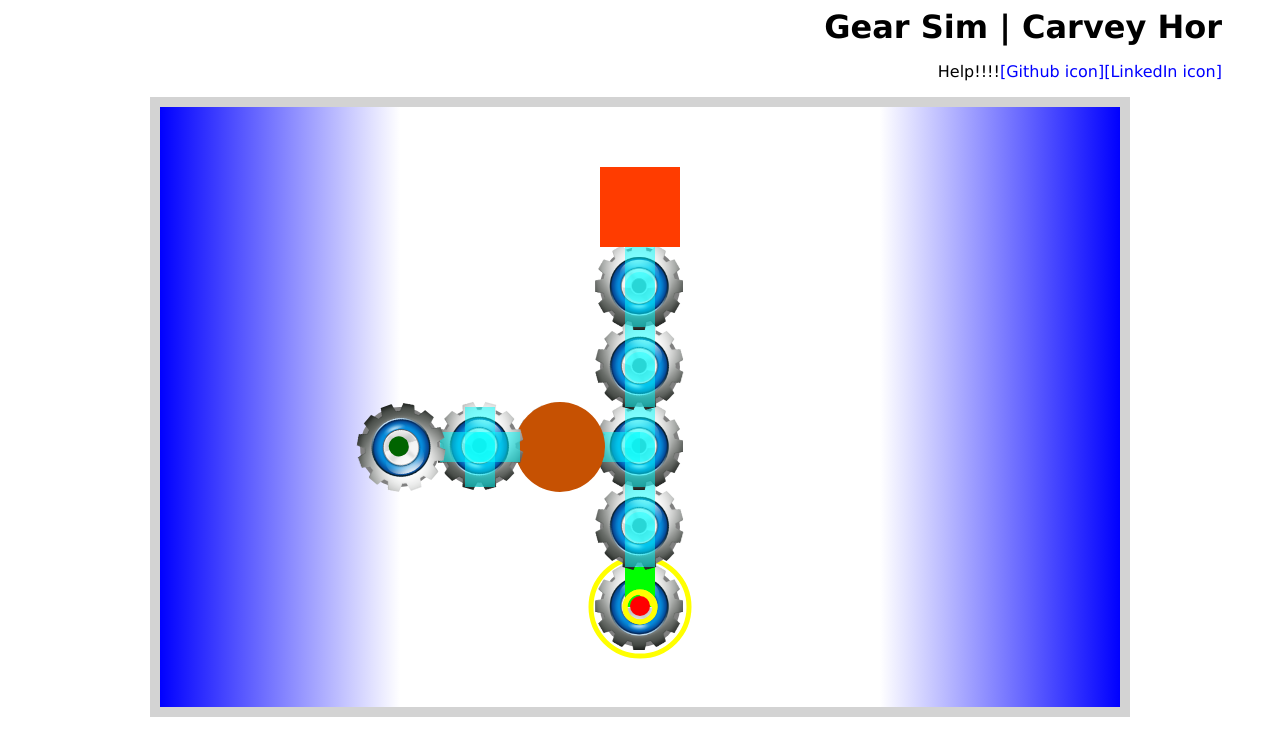
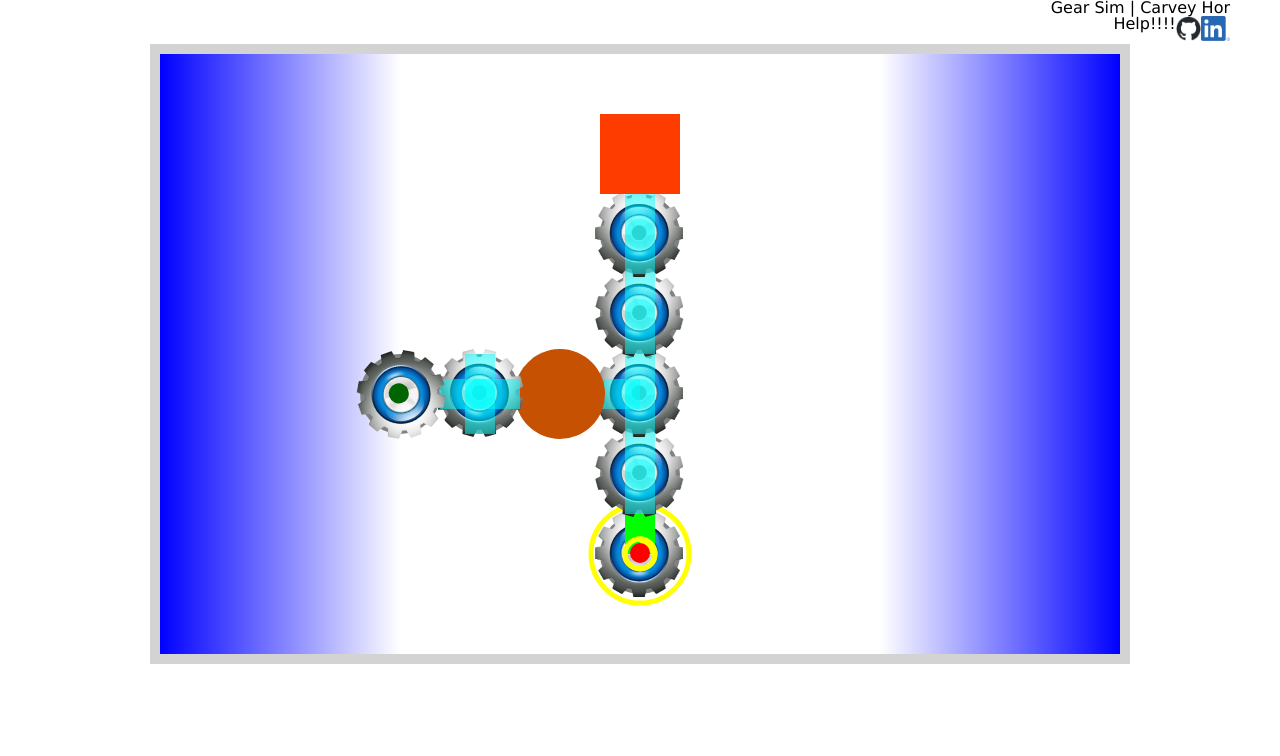
Before and after one commit to carveyh/gear-game-project, a website built with webpack: page index.html in a window 1280 px wide. Built offline with nearby package versions, Linux system fonts and the light colour scheme.

Commit message:
CSS Styling

```diff
--- a/index.html
+++ b/index.html
@@ -16,15 +16,9 @@
 		</div>
 		<div class="header-row">
 			<ul>
-				<li>
-					<ul id="spoilers-container">
-						<!-- <li id="spoilers-marker">Hover for spoilers :) &nbsp; </li> -->
-						<!-- <li id="spoilers">u,i,o,space &nbsp; </li> -->
-					</ul>
-				</li>
 				<li id="game-dialogue"></li>
-				<li><a href="https://github.com/carveyh/gear-game-project">[Github icon]</a></li>
-				<li><a href="https://www.linkedin.com/in/carvey-hor">[LinkedIn icon]</a></li>
+				<li><a href="https://github.com/carveyh/gear-game-project"><img id="github" src="./images/github-mark.png" alt="Github"></a></li>
+				<li><a href="https://www.linkedin.com/in/carvey-hor"><img id="linkedin" src="./images/LI-In-Bug.png" alt=""></a></li>
 			</ul>
 		</div>
 	</header>
--- a/src/index.scss
+++ b/src/index.scss
@@ -1,3 +1,4 @@
+@import "./styles/reset.scss";
 @import "./styles/canvas.scss";
 
 // //Apply a reset.css
@@ -13,6 +14,7 @@ header {
 	}
 
 }
+
 
 
 
@@ -39,9 +41,12 @@ header h1 {
 	justify-content: flex-end;
 }
 
-#game-canvas {
-	border: $border-style;
+#github, #linkedin {
+	width: auto;
+	height: 25px;
 }
+
+// //Body
 
 #all-container {
 	display: flex;
@@ -49,22 +54,6 @@ header h1 {
 	justify-content: space-around;
 }
 
-// #spoilers-marker {
-
-// }
-
-#spoilers-container {
-	display: flex;
-	flex-direction: column;
+#game-canvas {
+	border: $border-style;
 }
-
-#spoilers {
-	display: none;
-}
-
-#spoilers-marker:hover + #spoilers {
-	display: inline;
-	position: absolute;
-	right: 500px;
-	color: red;
-}
--- /dev/null
+++ b/src/styles/reset.scss
@@ -0,0 +1,48 @@
+/* http://meyerweb.com/eric/tools/css/reset/
+   v2.0 | 20110126
+   License: none (public domain)
+*/
+
+html, body, div, span, applet, object, iframe,
+h1, h2, h3, h4, h5, h6, p, blockquote, pre,
+a, abbr, acronym, address, big, cite, code,
+del, dfn, em, img, ins, kbd, q, s, samp,
+small, strike, strong, sub, sup, tt, var,
+b, u, i, center,
+dl, dt, dd, ol, ul, li,
+fieldset, form, label, legend,
+table, caption, tbody, tfoot, thead, tr, th, td,
+article, aside, canvas, details, embed,
+figure, figcaption, footer, header, hgroup,
+menu, nav, output, ruby, section, summary,
+time, mark, audio, video {
+	margin: 0;
+	padding: 0;
+	border: 0;
+	font-size: 100%;
+	font: inherit;
+	vertical-align: baseline;
+}
+/* HTML5 display-role reset for older browsers */
+article, aside, details, figcaption, figure,
+footer, header, hgroup, menu, nav, section {
+	display: block;
+}
+body {
+	line-height: 1;
+}
+ol, ul {
+	list-style: none;
+}
+blockquote, q {
+	quotes: none;
+}
+blockquote:before, blockquote:after,
+q:before, q:after {
+	content: '';
+	content: none;
+}
+table {
+	border-collapse: collapse;
+	border-spacing: 0;
+}
```
Also changed, not shown: dist/main.css, images/LI-In-Bug.png (added), images/github-mark.png (added).
